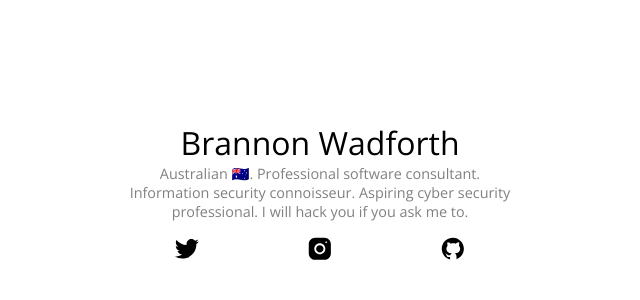
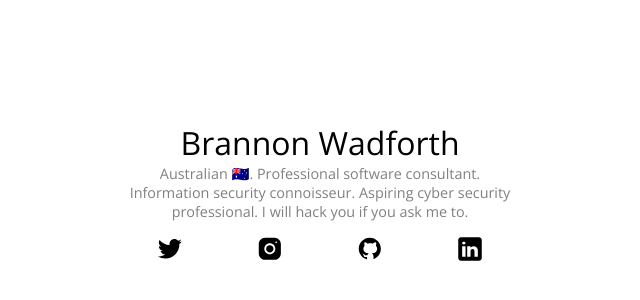
Before and after one commit to bmwadforth/front, a React (Create React App) app: page / in a window 1280 px wide. Shown: the part 154-454 px from the top of the page, without its empty margins (320-960 px from the left). Built offline with nearby package versions, Linux system fonts and the light colour scheme.

Commit message:
updating dashboard

```diff
--- a/src/components/common/icon.js
+++ b/src/components/common/icon.js
@@ -2,11 +2,13 @@ import React from 'react';
 import {ReactComponent as Instagram} from '../../assets/icons/instagram.svg'
 import {ReactComponent as Twitter} from '../../assets/icons/twitter.svg'
 import {ReactComponent as Github} from '../../assets/icons/github.svg'
+import {ReactComponent as Linkedin} from '../../assets/icons/linkedin.svg'
 
 export const ICONS = {
     INSTAGRAM: <Instagram/>,
     TWITTER: <Twitter/>,
-    GITHUB: <Github/>
+    GITHUB: <Github/>,
+    LINKEDIN: <Linkedin/>,
 }
 
 export default function Icon({icon, size, link}) {
--- a/src/components/dashboard.js
+++ b/src/components/dashboard.js
@@ -11,6 +11,7 @@ export default function Dashboard() {
                 <Icon icon={ICONS.TWITTER} link="https://twitter.com/bmwadforth" size="small"/>
                 <Icon icon={ICONS.INSTAGRAM} link="https://instagram.com/bmwadforth" size="small"/>
                 <Icon icon={ICONS.GITHUB} link="https://github.com/bmwadforth" size="small"/>
+                <Icon icon={ICONS.LINKEDIN} link="https://www.linkedin.com/in/brannon-wadforth-959b06120/" size="small"/>
             </span>
         </div>
     )
```
Also changed, not shown: src/assets/icons/linkedin.svg (added), 1 other file (tests, documents, lock files or other folders).
